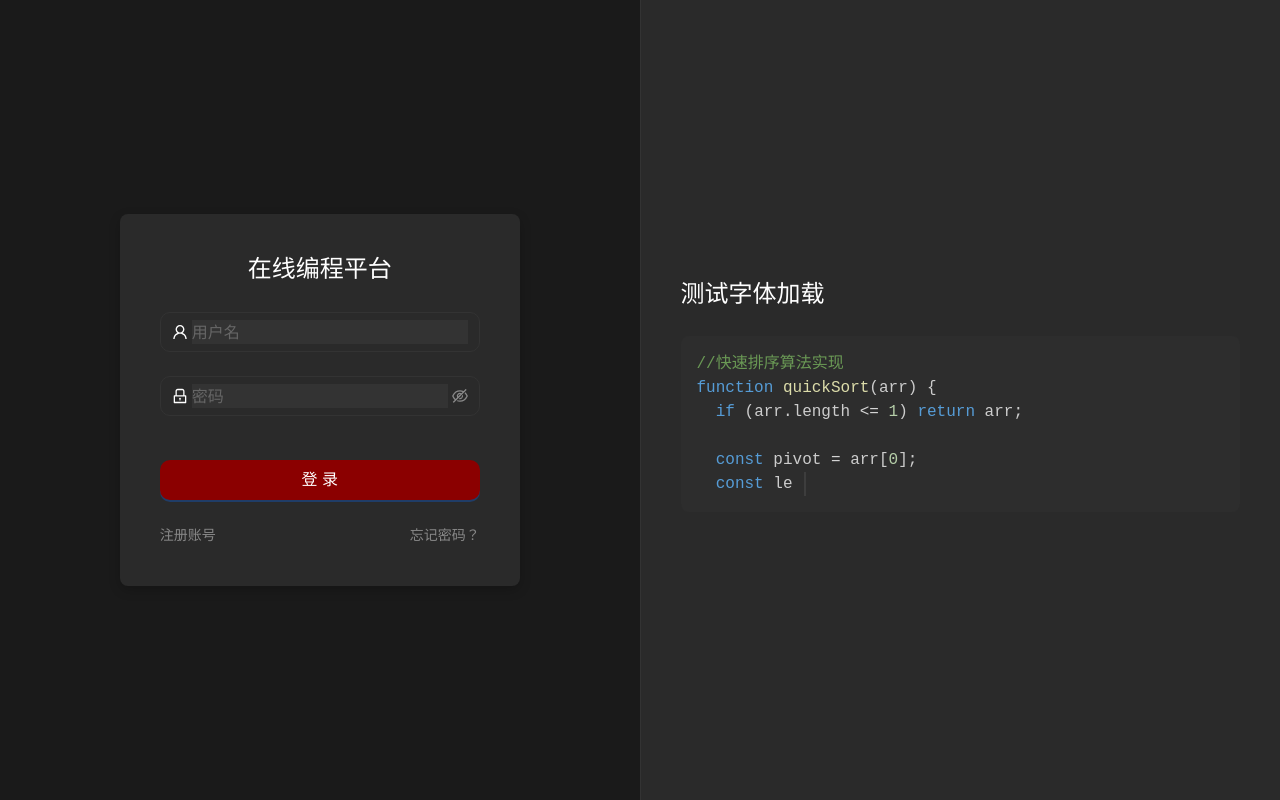
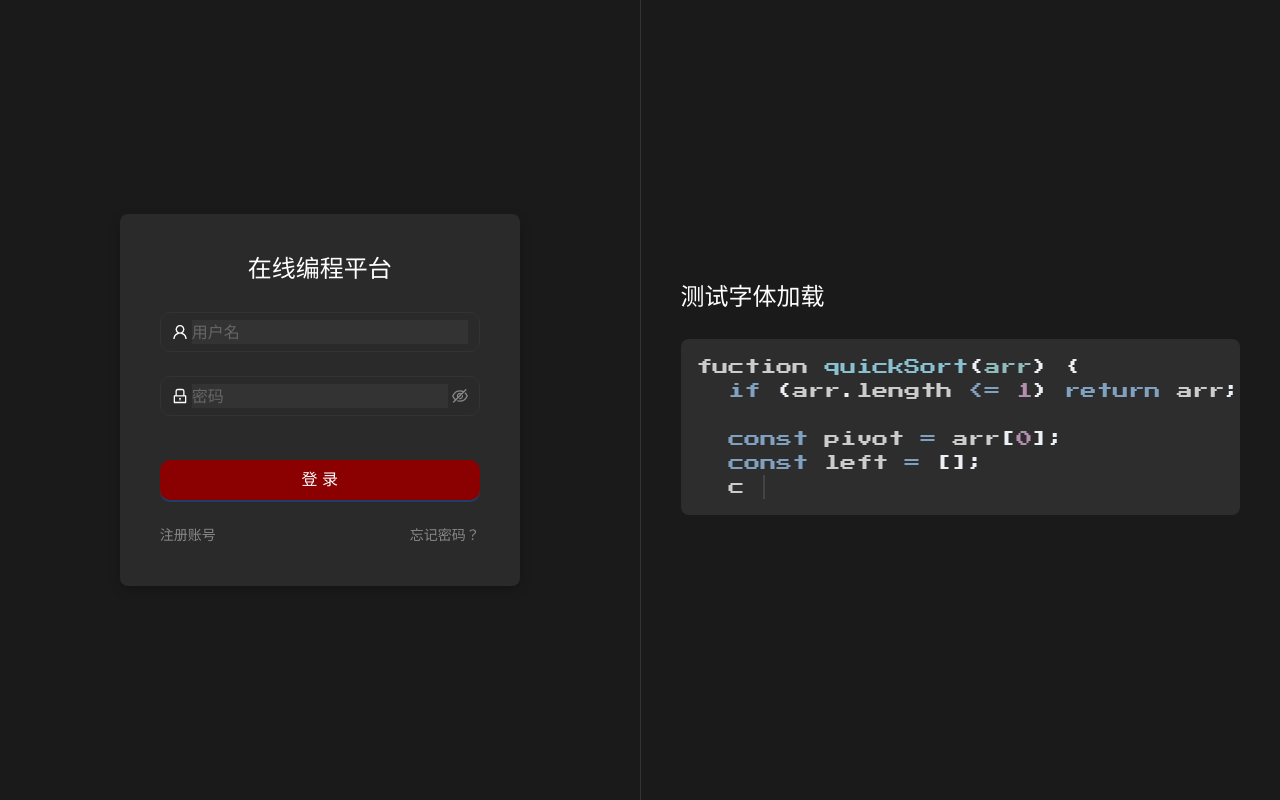
Before and after one commit to Yileen928/Online-Programming-Platform, a React (Create React App) app in the folder frontend/: page / in a window 1280 px wide. Built offline with nearby package versions, Linux system fonts and the light colour scheme.

Commit message:
feat: 优化登录页面代码展示效果
1. 使用 Press Start 2P 像素字体
2. 优化代码高亮显示
3. 调整背景和布局
4. 增强代码展示区域的视觉效果

```diff
--- a/frontend/public/index.html
+++ b/frontend/public/index.html
@@ -24,7 +24,13 @@
       work correctly both with client-side routing and a non-root public URL.
       Learn how to configure a non-root public URL by running `npm run build`.
     -->
-    <title>React App</title>
+    <link rel="preconnect" href="https://fonts.googleapis.com" />
+    <link rel="preconnect" href="https://fonts.gstatic.com" crossorigin />
+    <link
+      href="https://fonts.googleapis.com/css2?family=Press+Start+2P&display=swap"
+      rel="stylesheet"
+    />
+    <title>在线编程平台</title>
   </head>
   <body>
     <noscript>You need to enable JavaScript to run this app.</noscript>
--- a/frontend/src/components/Login.css
+++ b/frontend/src/components/Login.css
@@ -35,18 +35,23 @@
   flex-direction: column;
   justify-content: center;
   overflow: hidden;
-  background: #2a2a2a;
+  background: transparent;
+  font-family: 'Press Start 2P', monospace;
+  -webkit-font-smoothing: antialiased;
+  -moz-osx-font-smoothing: grayscale;
 }
 
 .code-display {
-  font-family: 'AaWeiWeiDianZhenTi', monospace !important;
+  font-family: 'Press Start 2P', monospace !important;
   font-size: 16px;
   line-height: 1.6;
   margin: 0;
   padding: 20px;
   border-radius: 8px;
-  background: #1a1a1a;
+  background: transparent;
   overflow-x: auto;
+  white-space: pre-wrap;
+  word-break: break-all;
 }
 
 .code-display code {
@@ -66,12 +71,24 @@
 }
 
 /* 代码高亮自定义样式 */
-.code-display .comment { color: #6a9955; }
-.code-display .keyword { color: #569cd6; }
-.code-display .function { color: #dcdcaa; }
-.code-display .number { color: #b5cea8; }
-.code-display .string { color: #ce9178; }
-.code-display .operator { color: #d4d4d4; }
+.code-display .token.comment { color: #88c0d0; }
+.code-display .token.keyword { color: #81a1c1; }
+.code-display .token.function { color: #88c0d0; }
+.code-display .token.number { color: #b48ead; }
+.code-display .token.string { color: #a3be8c; }
+.code-display .token.operator { color: #81a1c1; }
+.code-display .token.punctuation { color: #eceff4; }
+.code-display .token.parameter { color: #8fbcbb; }
+.code-display .token.property { color: #8fbcbb; }
+.code-display .token.constant { color: #5e81ac; }
+.code-display .token.variable { color: #8fbcbb; }
+.code-display .token.class-name { color: #8fbcbb; }
+.code-display .token.boolean { color: #81a1c1; }
+.code-display .token.builtin { color: #88c0d0; }
+.code-display .token.selector { color: #a3be8c; }
+.code-display .token.important { color: #ebcb8b; }
+.code-display .token.atrule { color: #88c0d0; }
+.code-display .token.regex { color: #a3be8c; }
 
 /* 输入框样式 */
 .ant-input {
@@ -118,8 +135,9 @@
 
 /* 添加一个测试元素来验证字体是否加载 */
 .test-font {
-  font-family: 'AaWeiWeiDianZhenTi', sans-serif !important;
+  font-family: 'Press Start 2P', sans-serif !important;
   color: white;
   font-size: 24px;
   margin-bottom: 20px;
+  line-height: 1.4;
 }
--- a/frontend/src/components/Login.js
+++ b/frontend/src/components/Login.js
@@ -5,13 +5,23 @@ import { Link, useNavigate } from 'react-router-dom';
 import Prism from 'prismjs';
 import 'prismjs/themes/prism-tomorrow.css';
 import 'prismjs/components/prism-javascript';
+import 'prismjs/components/prism-jsx';
+import 'prismjs/components/prism-typescript';
+import 'prismjs/components/prism-python';
+import 'prismjs/components/prism-java';
+import 'prismjs/components/prism-c';
+import 'prismjs/components/prism-cpp';
+import 'prismjs/plugins/line-numbers/prism-line-numbers.css';
+import 'prismjs/plugins/line-numbers/prism-line-numbers';
+import 'prismjs/plugins/toolbar/prism-toolbar.css';
+import 'prismjs/plugins/toolbar/prism-toolbar';
+import 'prismjs/plugins/copy-to-clipboard/prism-copy-to-clipboard';
 import './Login.css';
 
 const Login = () => {
   const navigate = useNavigate();
   const [typingText, setTypingText] = useState('');
-  const codeExample = `// 快速排序算法实现
-function quickSort(arr) {
+  const codeExample = `function quickSort(arr) {
   if (arr.length <= 1) return arr;
 
   const pivot = arr[0];
@@ -29,10 +39,8 @@ function quickSort(arr) {
   return [...quickSort(left), pivot, ...quickSort(right)];
 }
 
-// 测试数组
 const array = [64, 34, 25, 12, 22, 11, 90];
-console.log(quickSort(array));
-// 输出: [11, 12, 22, 25, 34, 64, 90]`;
+console.log(quickSort(array));`;
 
   useEffect(() => {
     let currentIndex = 0;
@@ -40,7 +48,6 @@ console.log(quickSort(array));
       if (currentIndex < codeExample.length) {
         setTypingText(prev => {
           const newText = prev + codeExample[currentIndex];
-          // 每次更新文本后重新应用高亮
           setTimeout(() => {
             Prism.highlightAll();
           }, 0);
--- a/frontend/src/index.js
+++ b/frontend/src/index.js
@@ -5,12 +5,11 @@ import App from './App';
 import { ConfigProvider } from 'antd';
 import zhCN from 'antd/locale/zh_CN';
 import 'antd/dist/reset.css';
-import { GlobalFonts } from './fonts';
+import '@fontsource/press-start-2p';
 
 const root = ReactDOM.createRoot(document.getElementById('root'));
 root.render(
   <React.StrictMode>
-    <GlobalFonts />
     <ConfigProvider locale={zhCN}>
       <App />
     </ConfigProvider>
```
